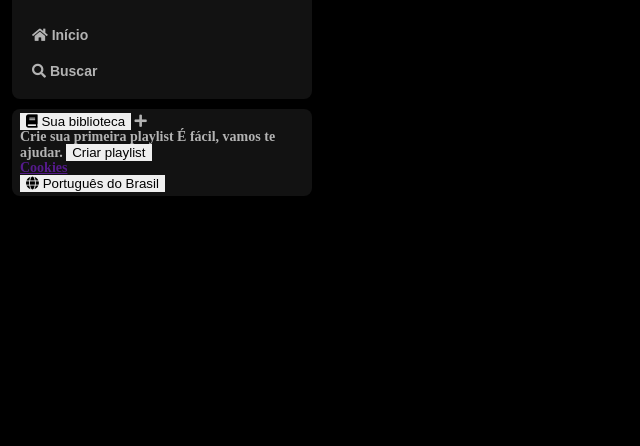
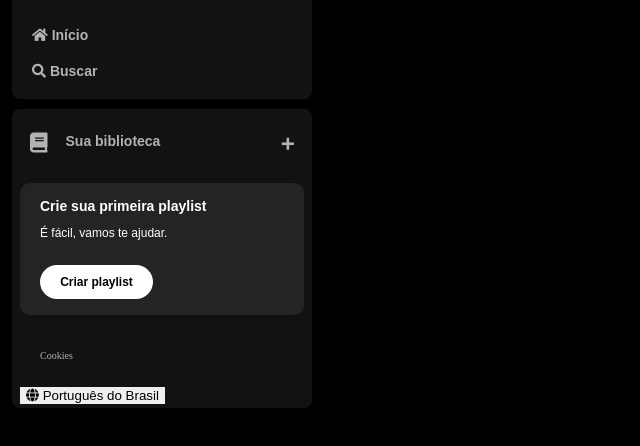
Before and after one commit to cauang/Imersao-Alura_Front-End, a plain HTML site: page index.html in a window 1280 px wide. Shown: the part 58-504 px from the top of the page, without its empty margins (0-640 px from the left). Drawn offline with Linux system fonts and the light colour scheme.

Commit message:
Adicionado style a parte de library

```diff
--- a/style.css
+++ b/style.css
@@ -60,3 +60,118 @@ body{
     font-size: 14px;
     margin-top: 10px;
 }
+
+.library .library__content{
+    display: flex;
+    justify-content: space-between;
+}
+
+.library .library__button{
+    display: flex;
+    margin-right: 10px;
+    color: #b2b2b2;
+    background-color: transparent;
+    border: 0;
+    font-size: 14px;
+    font-weight: 700;
+    font-family: "DM Sans", sans-serif;
+    text-align: center;
+    text-decoration: none;
+    text-transform: none;
+    padding: 20px 10px;
+
+
+}
+
+.library .library__button .fa{
+    font-size: 20px;
+    margin-right: 10px;
+    font-weight: 300;
+    padding-right: 8px;
+
+}
+
+.library .library__content .fa-plus{
+    margin: 24px 10px;
+}
+
+.section-playlist{
+    display: flex;
+    justify-content: space-between;
+    gap: 20px;
+    background-color: #242424;
+    align-items: flex-start;
+    color: #b3b3b3;
+    font-weight: 600;
+    font-size: 14px;
+    margin: 8px 0px;
+    padding: 16px 20px;
+    border-radius: 10px;
+}
+
+.section-playlist .section-playlist__content{
+    display: flex;
+    flex-direction: column;
+}
+
+.section-playlist__content .text{
+    font-family: "DM Sans", sans-serif;
+    padding-bottom: 14px;
+    color: #fff;
+}
+
+.section-playlist__content .title{
+    font-weight: 700;
+}
+
+
+.section-playlist__content .subtitle{
+    font-weight: 500;
+    font-size: 12px;
+}
+
+.section-playlist__content .section-playlist__button{
+    display: flex;
+    justify-content: center;
+    background-color: #fff;
+    color: #000;
+    border-radius: 20px;
+    font-size: 12px;
+    font-weight: 700;
+    font-family: "DM Sans", sans-serif;
+    text-decoration: none;
+    text-transform: none;
+    padding: 10px;
+    margin-top: 12px;
+    border: 0px;
+    width: 113px;
+}
+
+.sidebar .cookies{
+    margin: 25px 20px;
+}
+
+.sidebar .cookies a{
+    color: #b3b3b3;
+    font-weight: 500;
+    font-size: 10px;
+    text-decoration: none;
+}
+
+.sidebar .cookies a:hover{
+    text-decoration: underline;
+}
+
+.language .languages__button{
+    background-color: transparent;
+    border: 1px solid #878787;
+    color: #fff;
+    font-weight: bold;
+    cursor: pointer;
+    align-items: center;
+    width: 170px;
+    margin: 8px;
+    padding: 8px;
+    border-radius: 20px;
+
+}
```
